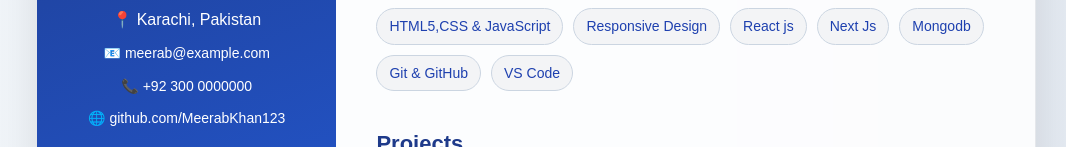
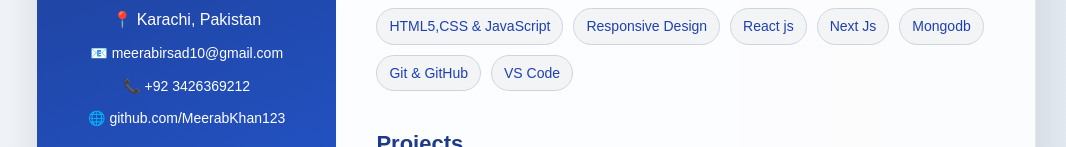
Before and after one commit to MeerabKhan123/cv, a plain HTML site: page index.html in a window 1280 px wide. Shown: the part 324-471 px from the top of the page, without its empty margins (104-1170 px from the left). Drawn offline with Linux system fonts and the light colour scheme.

Commit message:
Update index.html

```diff
--- a/index.html
+++ b/index.html
@@ -16,8 +16,8 @@
       <p class="title">Frontend Developer</p>
       <p>📍 Karachi, Pakistan</p>
       <div class="contact">
-        <p>📧 meerab@example.com</p>
-        <p>📞 +92 300 0000000</p>
+        <p>📧 meerabirsad10@gmail.com</p>
+        <p>📞 +92 3426369212</p>
         <p>🌐 github.com/MeerabKhan123</p>
       </div>
     </aside>
```
